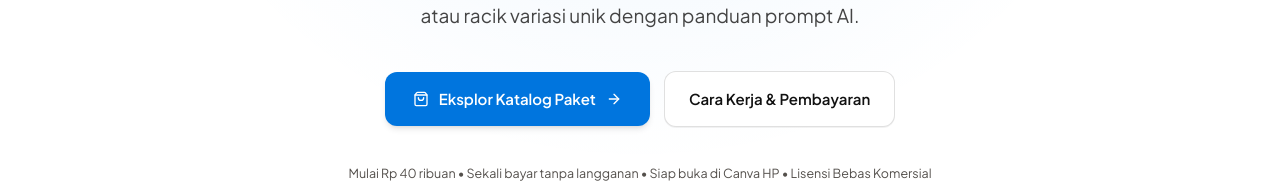
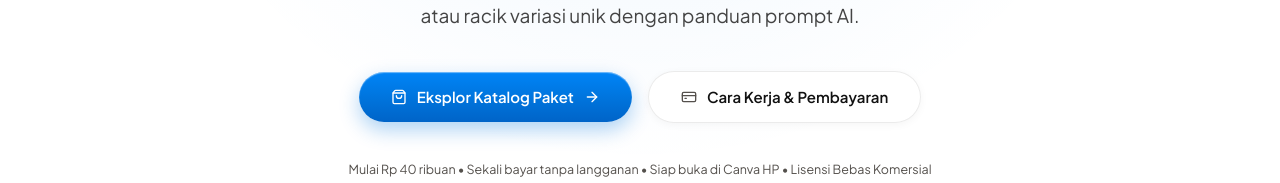
Before and after one commit to ryaleason/warung-design, a Next.js app: page / in a window 1280 px wide. Shown: the part 355-538 px from the top of the page. Built offline with nearby package versions, Linux system fonts and the light colour scheme; no server answers; a web font is replaced by a local one.

Commit message:
style(hero): modernize hero CTA buttons with pill geometry, tactile gradient and micro-interactions

```diff
--- a/app/page.tsx
+++ b/app/page.tsx
@@ -11,6 +11,7 @@ import {
   CheckCircle2,
   Quote,
   MessageCircle,
+  CreditCard,
 } from 'lucide-react';
 
 export const revalidate = 60; // ISR 60 seconds
@@ -59,20 +60,21 @@ export default async function HomePage() {
             data-aos="fade-up"
             data-aos-delay="200"
             data-aos-duration="700"
-            className="pt-2 flex flex-col sm:flex-row items-center justify-center gap-3.5"
+            className="pt-2 flex flex-col sm:flex-row items-center justify-center gap-3 sm:gap-4"
           >
             <a
               href="#katalog"
-              className="w-full sm:w-auto inline-flex items-center justify-center gap-2.5 rounded-xl bg-[#0075de] hover:bg-[#005bb5] px-7 py-4 text-[15px] font-semibold text-white transition-all shadow-md hover:shadow-lg cursor-pointer group"
+              className="w-full sm:w-auto inline-flex items-center justify-center gap-2.5 rounded-full bg-gradient-to-b from-[#0084f7] via-[#0075de] to-[#0064c8] px-7 sm:px-8 py-3.5 text-[15px] font-semibold text-white transition-all duration-200 shadow-[inset_0_1px_1px_rgba(255,255,255,0.45),0_8px_20px_rgba(0,117,222,0.32)] hover:shadow-[inset_0_1px_1px_rgba(255,255,255,0.6),0_12px_28px_rgba(0,117,222,0.42)] hover:-translate-y-0.5 active:translate-y-0 active:scale-[0.98] cursor-pointer group"
             >
               <ShoppingBag className="h-4 w-4" />
               <span>Eksplor Katalog Paket</span>
-              <ArrowRight className="h-4 w-4 group-hover:translate-x-1 transition-transform" />
+              <ArrowRight className="h-4 w-4 group-hover:translate-x-1 transition-transform duration-200" />
             </a>
             <a
               href="#alur-transaksi"
-              className="w-full sm:w-auto inline-flex items-center justify-center gap-2 rounded-xl bg-white border border-black/[0.12] hover:border-[#0075de]/30 px-6 py-4 text-[15px] font-semibold text-[#111111] hover:text-[#0075de] hover:bg-[#f6f5f4] transition-all cursor-pointer shadow-2xs"
+              className="w-full sm:w-auto inline-flex items-center justify-center gap-2.5 rounded-full bg-white/95 hover:bg-white px-7 sm:px-8 py-3.5 text-[15px] font-semibold text-[#111111] hover:text-[#000000] border border-black/[0.08] hover:border-black/[0.18] transition-all duration-200 shadow-[0_2px_8px_rgba(0,0,0,0.04)] hover:shadow-[0_8px_20px_rgba(0,0,0,0.08)] hover:-translate-y-0.5 active:translate-y-0 active:scale-[0.98] cursor-pointer group"
             >
+              <CreditCard className="h-4 w-4 text-[#54504c] group-hover:text-[#111111] transition-colors" />
               <span>Cara Kerja &amp; Pembayaran</span>
             </a>
           </div>
```
